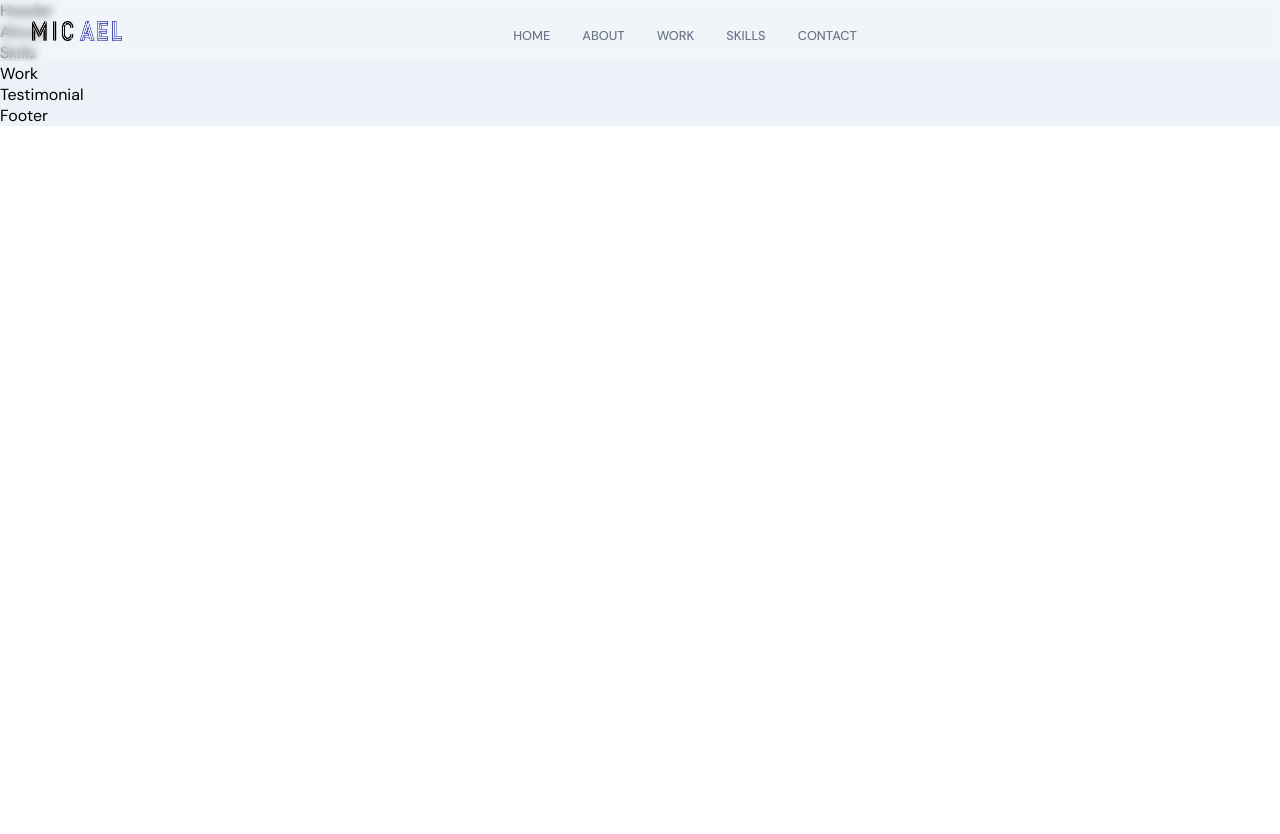
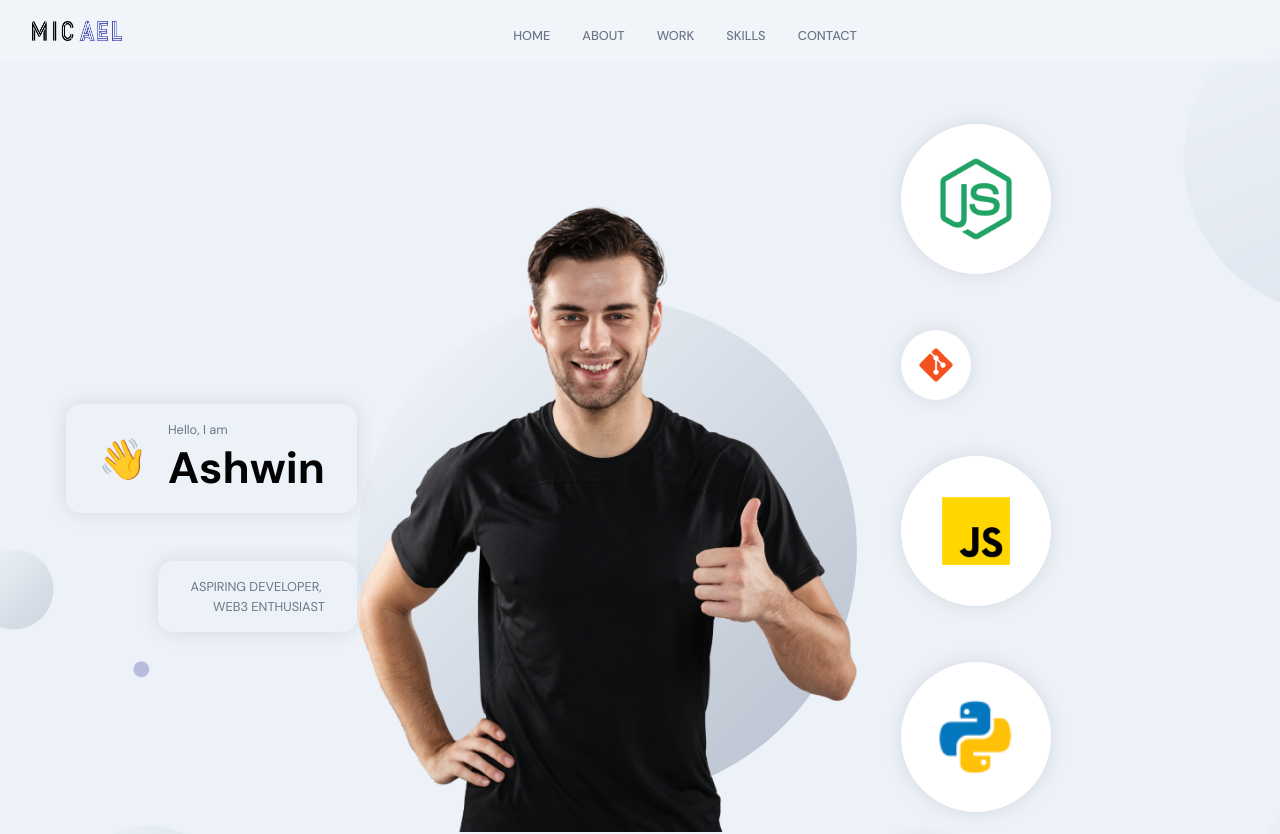
Before and after one commit to ashwin1321/myPortfolio, a React (Vite) app in the folder client/: page / in a window 1280 px wide. Shown: the top 834 px of the page. Before the commit the page ends 800 px from the top, so only its background shows below. Built offline with nearby package versions, Linux system fonts and the light colour scheme.

Commit message:
header section completed

```diff
--- a/client/src/container/Header/Header.jsx
+++ b/client/src/container/Header/Header.jsx
@@ -1,8 +1,78 @@
 import React from "react";
 import "./Header.scss";
+import { motion } from "framer-motion";
+import { images } from "../../constants";
+
+const scaleVariants = {
+  whileInView: {
+    scale: [0, 1],
+    opacity: [0, 1],
+    transition: {
+      duration: 1,
+      ease: "easeInOut",
+    },
+  },
+};
 
 const Header = () => {
-  return <div>Header</div>;
+  return (
+    <div id="home" className="app__header app__flex">
+      <motion.div
+        whileInView={{ x: [-100, 0], opacity: [0, 1] }}
+        transition={{ duration: 0.5 }}
+        className="app__header-info"
+      >
+        <div className="app__header-badge">
+          <div className="badge-cmp app__flex">
+            <span>👋</span>
+            <div style={{ marginLeft: 20 }}>
+              <p className="p-text">Hello, I am </p>
+              <h1 className="head-text">Ashwin</h1>
+            </div>
+          </div>
+
+          <div className="tag-cmp app__flex">
+            <p className="p-text">Aspiring Developer,&nbsp;</p>
+            <p className="p-text"> Web3 Enthusiast</p>
+          </div>
+        </div>
+      </motion.div>
+
+      <motion.div
+        whileInView={{ opacity: [0, 1] }}
+        transition={{ duration: 0.5, delayChildren: 0.5 }}
+        className="app__header-img"
+      >
+        <img src={images.profile} alt="profile" />
+
+        <motion.img
+          whileInView={{ scale: [0, 1] }}
+          transition={{ duration: 1, ease: "easeInOut" }}
+          className="overlay_circle"
+          src={images.circle}
+          alt="profile_circle"
+        />
+      </motion.div>
+
+      <motion.div
+        variant={scaleVariants}
+        whileInView={scaleVariants.whileInView}
+        className="app__header-circles"
+      >
+        {[
+          images.node,
+          images.git,
+          images.javascript,
+          images.python,
+          images.react,
+        ].map((cirlce, index) => (
+          <div className="circle-cmp app__flex" key={`circle-${index}`}>
+            <img src={cirlce} alt="circle" />
+          </div>
+        ))}
+      </motion.div>
+    </div>
+  );
 };
 
 export default Header;
--- a/client/src/container/Header/Header.scss
+++ b/client/src/container/Header/Header.scss
@@ -0,0 +1,198 @@
+#home {
+  position: relative;
+  background: url("../../assets/bgIMG.png");
+  background-size: cover;
+  background-repeat: repeat;
+  background-position: center;
+
+  .app__wrapper {
+    padding: 0;
+
+    .copyright {
+      display: none;
+    }
+  }
+}
+
+.app__header {
+  flex: 1;
+  width: 100%;
+  height: 100%;
+  flex-direction: row;
+
+  padding: 6rem 2rem 0;
+
+  @media screen and (min-width: 2000px) {
+    padding-top: 8rem;
+  }
+  @media screen and (max-width: 1200px) {
+    // padding-top: 8rem;
+    flex-direction: column;
+  }
+  @media screen and (max-width: 400px) {
+    padding: 6rem 2rem 1rem;
+  }
+}
+
+.app__header-info {
+  flex: 0.65;
+  display: flex;
+  flex-direction: column;
+  justify-content: flex-start;
+  align-items: flex-start;
+  height: 100%;
+
+  @media screen and (max-width: 2000px) {
+    width: 100%;
+    margin-right: 0rem;
+  }
+}
+
+.app__header-badge {
+  width: 100%;
+  display: flex;
+  justify-content: flex-end;
+  align-items: flex-end;
+  flex-direction: column;
+
+  .badge-cmp,
+  .tag-cmp {
+    padding: 1rem 2rem;
+    border: var(--white-color);
+    border-radius: 15px;
+    flex-direction: row;
+    box-shadow: 0 0 20px rgba(0, 0, 0, 0.1);
+    width: auto;
+  }
+
+  .tag-cmp {
+    flex-direction: column;
+    margin-top: 3rem;
+
+    p {
+      width: 100%;
+      text-transform: uppercase;
+      text-align: right;
+    }
+  }
+
+  span {
+    font-size: 2.5rem;
+
+    @media screen and (min-width: 2000px) {
+      font-size: 5rem;
+    }
+  }
+
+  @media screen and (max-width: 1200px) {
+    justify-content: flex-start;
+    align-items: flex-start;
+  }
+}
+
+.app__header-circles {
+  flex: 0.75;
+  display: flex;
+  flex-direction: column;
+  justify-content: space-evenly;
+  align-items: flex-start;
+  height: 100%;
+  margin-left: 1rem;
+
+  div {
+    width: 100px;
+    height: 100px;
+    border-radius: 50%;
+    background: var(--white-color);
+    box-shadow: 0 0 20px rgba(0, 0, 0, 0.1);
+
+    img {
+      width: 60%;
+      height: 60%;
+    }
+  }
+
+  div:nth-child(1) {
+    width: 150px;
+    margin: 1.75rem;
+    height: 150px;
+  }
+  div:nth-child(2) {
+    margin: 1.75rem;
+    width: 70px;
+    height: 70px;
+  }
+  div:nth-child(3) {
+    margin: 1.75rem;
+    width: 150px;
+    height: 150px;
+  }
+  div:nth-child(4) {
+    margin: 1.75rem;
+    width: 150px;
+    height: 150px;
+  }
+
+  @media screen and (min-width: 2000px) {
+    div:nth-child(1) {
+      width: 400px;
+      height: 400px;
+    }
+    div:nth-child(2) {
+      margin: 1.75rem;
+      width: 170px;
+      height: 170px;
+    }
+    div:nth-child(3) {
+      //   margin: 1.75rem;
+      width: 400px;
+      height: 400px;
+    }
+    div:nth-child(4) {
+      //   margin: 1.75rem;
+      width: 400px;
+      height: 400px;
+    }
+    div:nth-child(5) {
+      //   margin: 1.75rem;
+      width: 250px;
+      height: 250px;
+    }
+  }
+  @media screen and (max-width: 1200px) {
+    width: 100%;
+    flex-direction: row;
+    flex-wrap: wrap;
+    margin-left: 0;
+  }
+}
+
+.app__header-img {
+  flex: 1;
+  height: 100%;
+  display: flex;
+  justify-content: flex-end;
+  align-items: flex-end;
+  position: relative;
+
+  img {
+    width: 100%;
+    // height: 100%;
+    object-fit: contain;
+    z-index: 1;
+  }
+
+  .overlay_circle {
+    position: absolute;
+    left: 0;
+    right: 0;
+    bottom: 0;
+    z-index: 0;
+    width: 100%;
+    height: 90%;
+  }
+
+  @media screen and (max-width: 1200px) {
+    margin: 2rem 0;
+  }
+}
```
